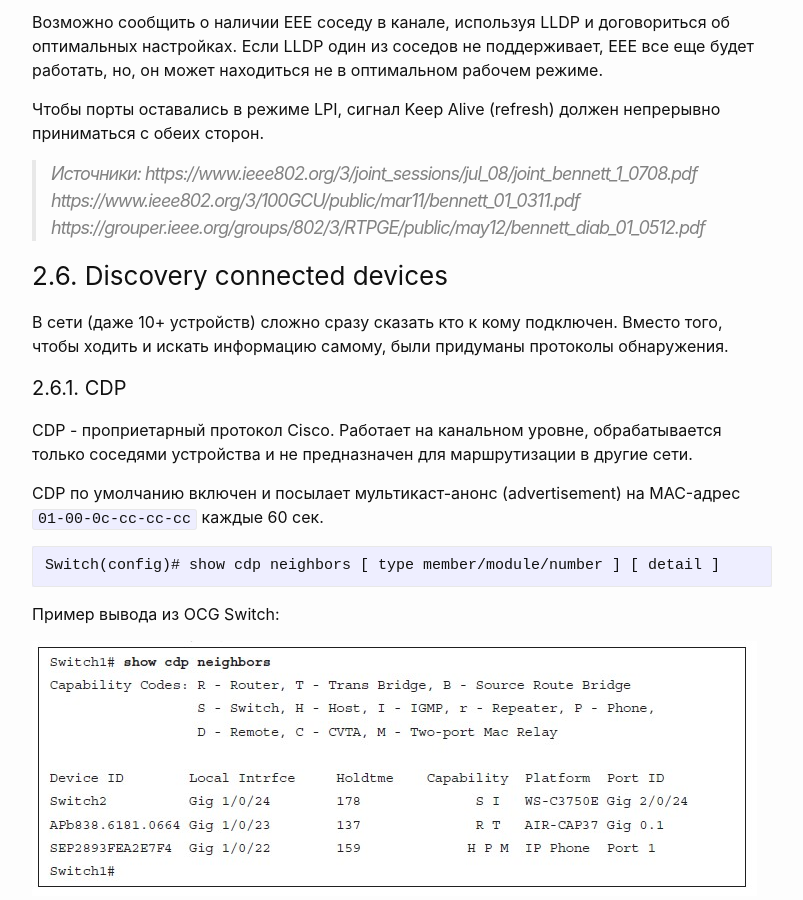
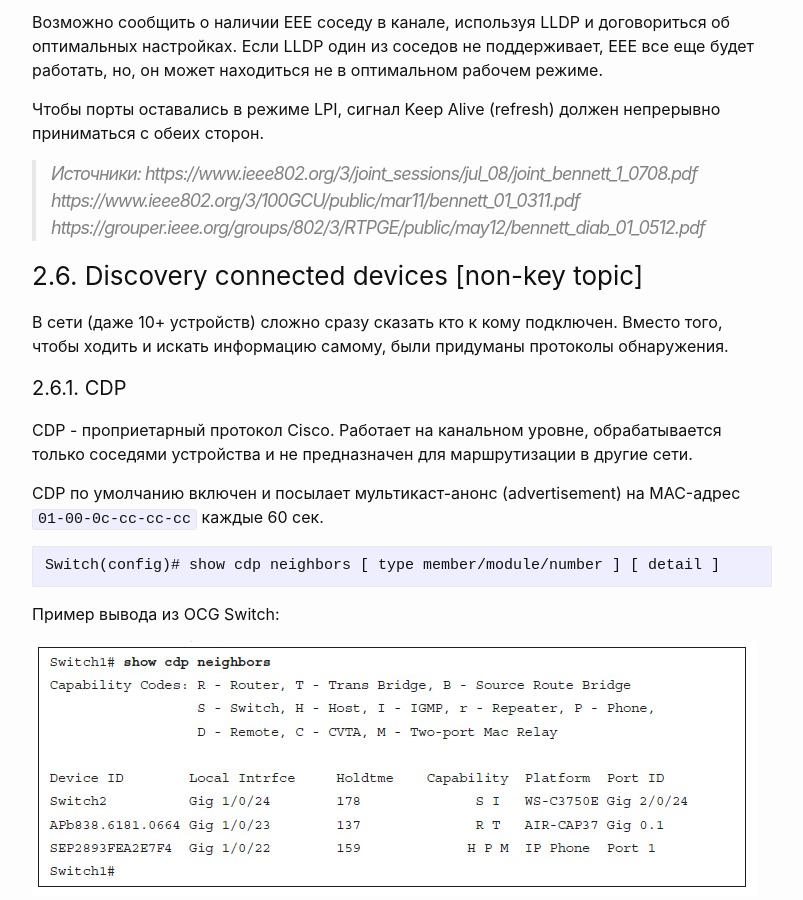
Before and after one commit to woohung/woohung.github.io, a Jekyll site: the page built from _posts/2022-05-08-Часть-1.0-Ethernet-concepts.md, in a window 1280 px wide and 900 px high, scrolled down 10176 px. Shown: the whole window, without its empty margins (238-1041 px from the left). Built offline with Jekyll 4.4.1, drawn with Linux system fonts in a browser that asks for light colours.

Commit message:
Update 2022-05-08-Часть-1.0-Ethernet-concepts.md

```diff
--- a/_posts/2022-05-08-Часть-1.0-Ethernet-concepts.md
+++ b/_posts/2022-05-08-Часть-1.0-Ethernet-concepts.md
@@ -273,7 +273,7 @@ Energy-Efficient Ethernet (IEEE P802.3az) - это метод, облегчаю
 > https://grouper.ieee.org/groups/802/3/RTPGE/public/may12/bennett_diab_01_0512.pdf
 
 
-###  2.6. <a name='Discovery'></a>Discovery connected devices
+###  2.6. <a name='Discovery'></a>Discovery connected devices [non-key topic]
 В сети (даже 10+ устройств) сложно сразу сказать кто к кому подключен. Вместо того, чтобы ходить и искать информацию самому, были придуманы протоколы обнаружения.
 ####  2.6.1. <a name='CDP'></a>CDP
 CDP - проприетарный протокол Cisco. Работает на канальном уровне, обрабатывается только соседями устройства и не предназначен для маршрутизации в другие сети.
```
